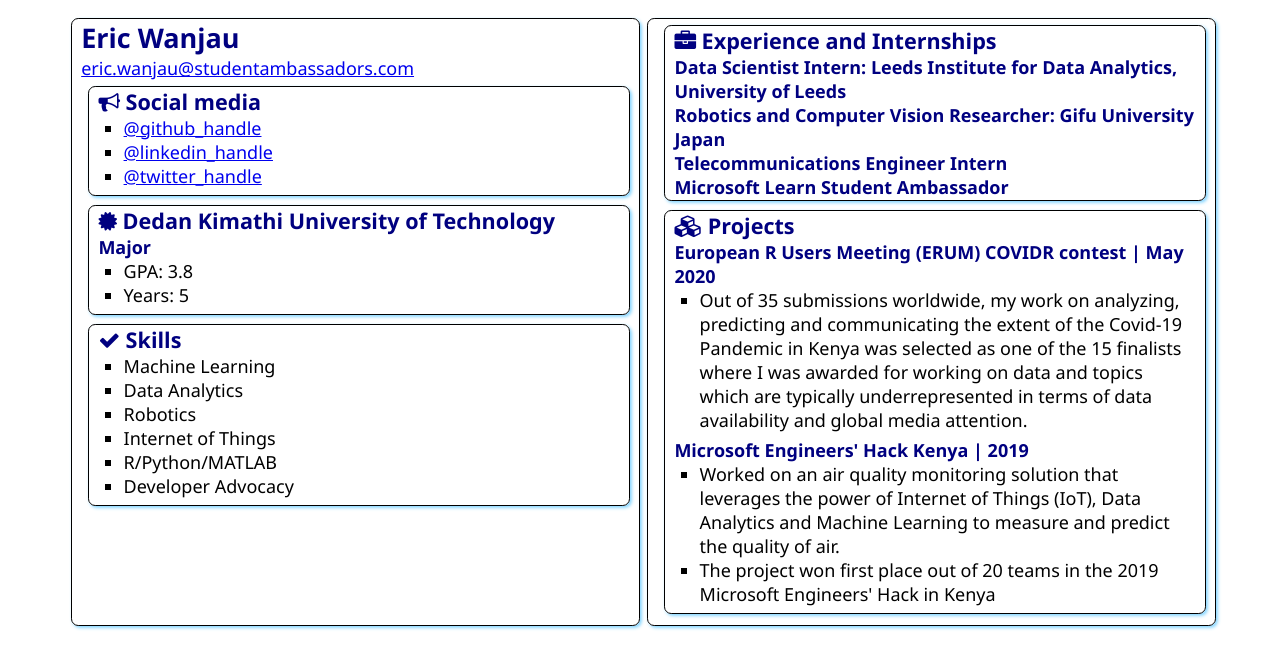
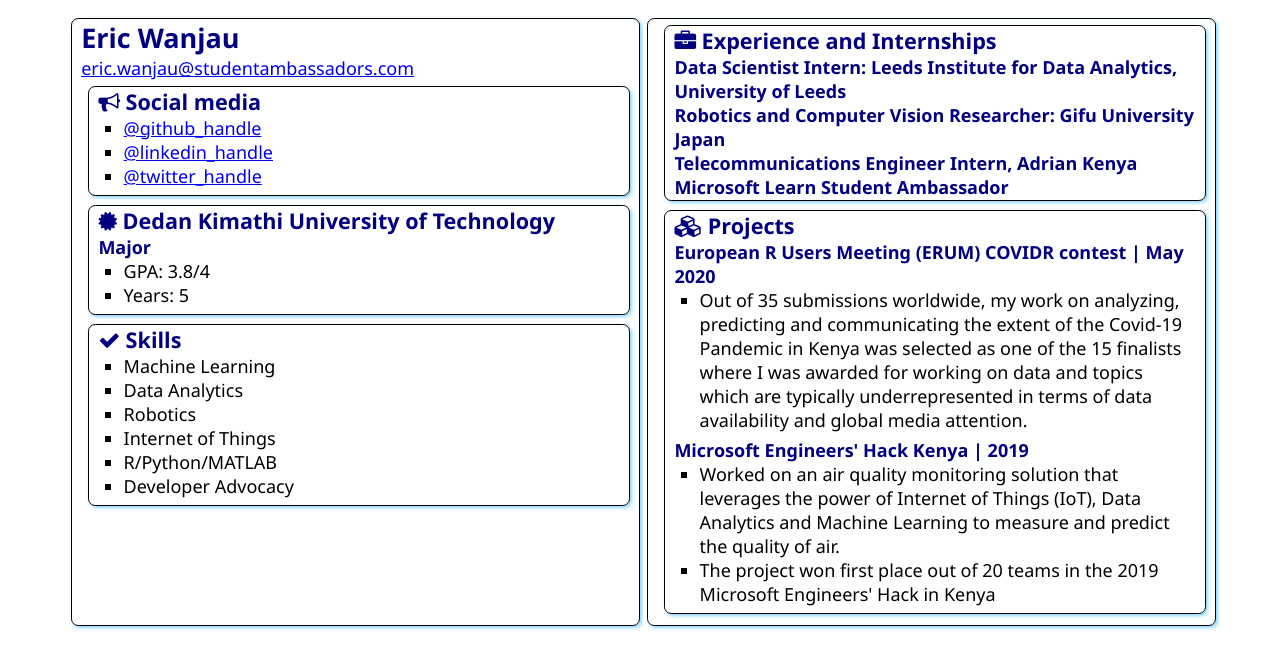
Before and after one commit to R-icntay/SATechnicalOnboarding, a plain HTML site: page src/index.html in a window 1280 px wide. Drawn offline with Linux system fonts and the light colour scheme.

Commit message:
Update index.html

```diff
--- a/src/index.html
+++ b/src/index.html
@@ -35,7 +35,7 @@
                     </h2>
                     <h3>Major</h3>
                     <ul>
-                        <li>GPA: 3.8</li>
+                        <li>GPA: 3.8/4</li>
                         <li>Years: 5</li>
                     </ul>
                 </div>
@@ -64,7 +64,7 @@
                 </h2>
                 <h3>Data Scientist Intern: Leeds Institute for Data Analytics, University of Leeds</h3>
                 <h3>Robotics and Computer Vision Researcher: Gifu University Japan</h3>
-                <h3>Telecommunications Engineer Intern</h3>
+                <h3>Telecommunications Engineer Intern, Adrian Kenya</h3>
                 <h3>Microsoft Learn Student Ambassador</h3>
             </section>
             <section class="box">
```
